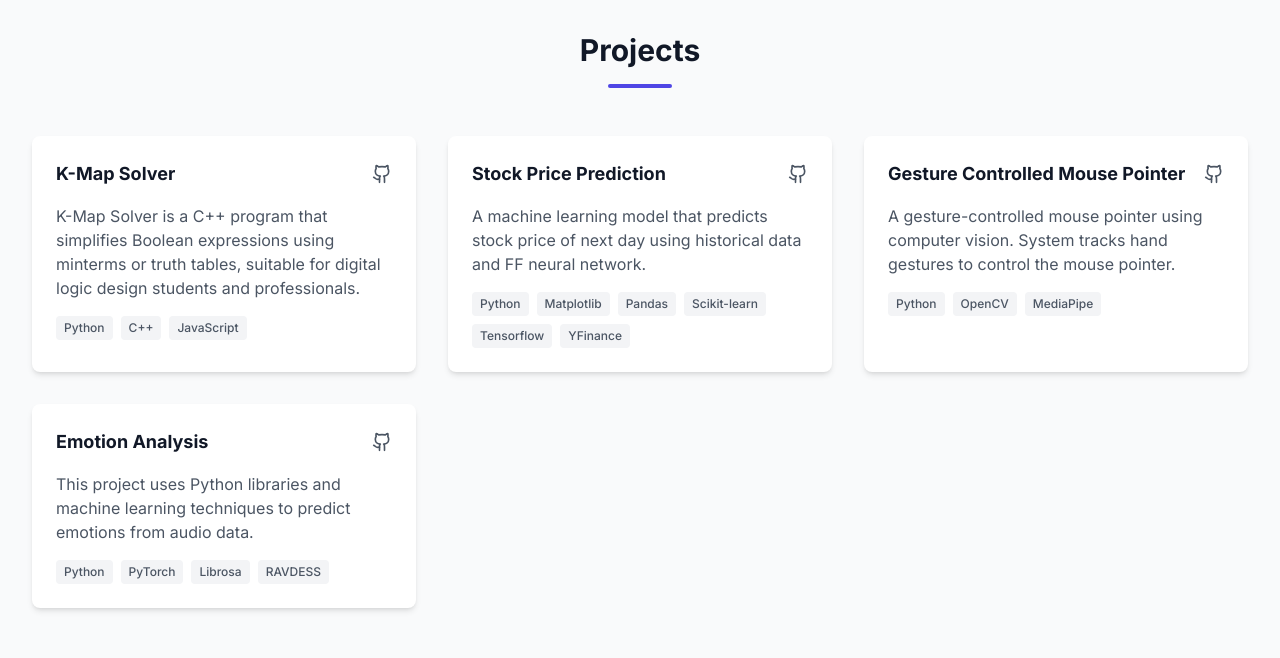
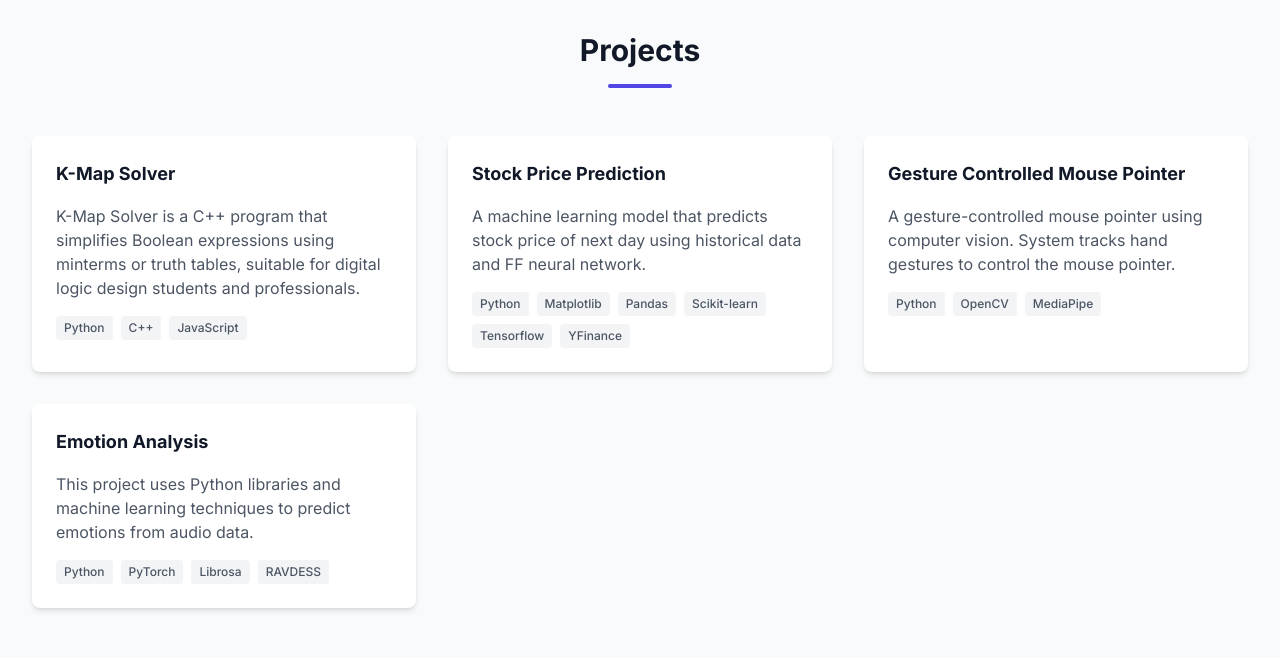
Before and after one commit to harshad-k-135/harshad-k-135, a React (Vite) app: page / in a window 1280 px wide. Shown: the part 1640-2298 px from the top of the page. Built offline with nearby package versions, Linux system fonts and the light colour scheme.

Commit message:
updated project cards

```diff
--- a/src/components/ProjectCard.tsx
+++ b/src/components/ProjectCard.tsx
@@ -9,11 +9,12 @@ interface ProjectCardProps {
 const ProjectCard: React.FC<ProjectCardProps> = ({ project }) => {
   return (
     <div className="bg-white dark:bg-gray-900 rounded-lg overflow-hidden shadow-md hover:shadow-xl transition-shadow duration-300 flex flex-col h-full">
-      <div className="p-6 flex-grow">
+     <a  href={project.githubUrl} >
+       <div className="p-6 flex-grow">
         <div className="flex items-center justify-between mb-4">
           <h3 className="text-lg font-bold text-gray-900 dark:text-white">{project.title}</h3>
           <div className="flex space-x-2">
-            {project.githubUrl && (
+            {/* {project.githubUrl && (
               <a
                 href={project.githubUrl}
                 target="_blank"
@@ -23,7 +24,7 @@ const ProjectCard: React.FC<ProjectCardProps> = ({ project }) => {
               >
                 <Github size={20} />
               </a>
-            )}
+            )} */}
             {project.liveUrl && (
               <a
                 href={project.liveUrl}
@@ -49,6 +50,7 @@ const ProjectCard: React.FC<ProjectCardProps> = ({ project }) => {
           ))}
         </div>
       </div>
+     </a>
     </div>
   );
 };
```
